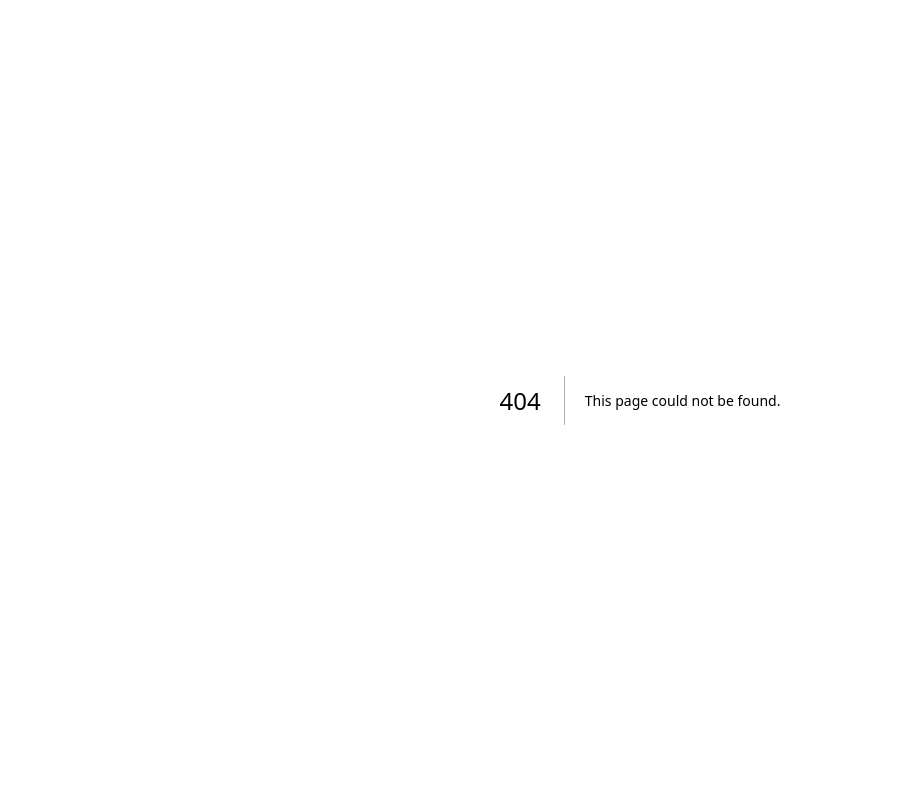
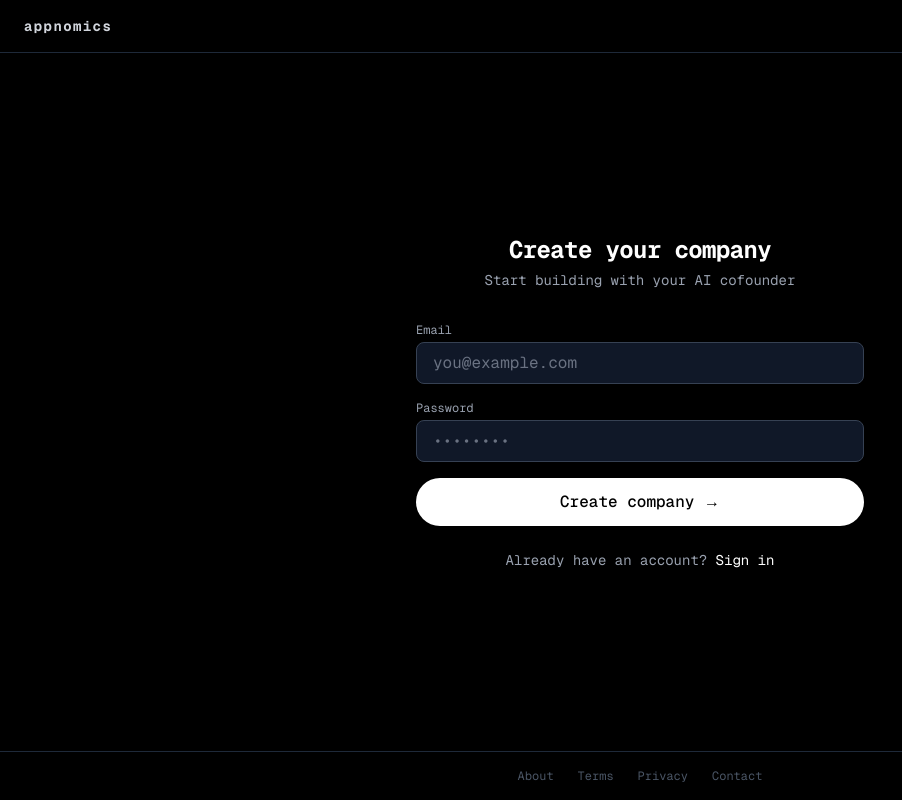
Before and after one commit to rup2701/appnomics-landing, a Next.js app: page /auth in a window 1280 px wide. Before the commit this address had no page. Shown: the whole page, without its empty margins (0-902 px from the left). Built offline with nearby package versions, Linux system fonts and the light colour scheme.

Commit message:
Add authentication page with sign-in and company creation functionality

```diff
--- /dev/null
+++ b/app/auth/page.tsx
@@ -0,0 +1,133 @@
+'use client';
+
+import { useState, useEffect } from 'react';
+import { useRouter, useSearchParams } from 'next/navigation';
+
+export default function AuthPage() {
+  const router = useRouter();
+  const searchParams = useSearchParams();
+  const [idea, setIdea] = useState('');
+  const [email, setEmail] = useState('');
+  const [password, setPassword] = useState('');
+  const [isSignUp, setIsSignUp] = useState(true); // true = create company, false = sign in
+
+  useEffect(() => {
+    const ideaParam = searchParams.get('idea');
+    if (ideaParam) {
+      setIdea(ideaParam);
+    }
+  }, [searchParams]);
+
+  const handleSubmit = (e: React.FormEvent) => {
+    e.preventDefault();
+    // TODO: wire to your backend (Supabase, etc.)
+    console.log({
+      type: isSignUp ? 'create_company' : 'sign_in',
+      email,
+      password,
+      idea, // preserve the idea for onboarding
+    });
+    // Redirect to dashboard or onboarding
+    // router.push('/dashboard');
+  };
+
+  return (
+    <main className="min-h-screen bg-black text-white font-mono flex flex-col">
+      {/* Navbar */}
+      <nav className="flex items-center justify-between px-6 py-4 border-b border-gray-800">
+        <span className="text-sm font-bold tracking-widest text-gray-300">
+          appnomics
+        </span>
+      </nav>
+
+      {/* Auth Container */}
+      <div className="flex-grow flex items-center justify-center px-6 py-12">
+        <div className="w-full max-w-md">
+
+          {/* Header */}
+          <div className="text-center mb-8">
+            <h1 className="text-2xl font-bold tracking-tight">
+              {isSignUp ? 'Create your company' : 'Sign in'}
+            </h1>
+            <p className="text-sm text-gray-400 mt-1">
+              {isSignUp
+                ? 'Start building with your AI cofounder'
+                : 'Welcome back to Appnomics'}
+            </p>
+            {idea && (
+              <div className="mt-2 text-xs text-gray-500 border border-gray-800 rounded-lg px-3 py-2 inline-block">
+                💡 Idea: {idea}
+              </div>
+            )}
+          </div>
+
+          {/* Form */}
+          <form onSubmit={handleSubmit} className="space-y-4">
+            <div>
+              <label className="block text-xs text-gray-400 mb-1">Email</label>
+              <input
+                type="email"
+                value={email}
+                onChange={(e) => setEmail(e.target.value)}
+                placeholder="you@example.com"
+                className="w-full bg-gray-900 border border-gray-700 rounded-lg px-4 py-2 text-gray-200 placeholder-gray-500 focus:outline-none focus:ring-1 focus:ring-gray-500"
+                required
+              />
+            </div>
+            <div>
+              <label className="block text-xs text-gray-400 mb-1">Password</label>
+              <input
+                type="password"
+                value={password}
+                onChange={(e) => setPassword(e.target.value)}
+                placeholder="••••••••"
+                className="w-full bg-gray-900 border border-gray-700 rounded-lg px-4 py-2 text-gray-200 placeholder-gray-500 focus:outline-none focus:ring-1 focus:ring-gray-500"
+                required
+              />
+            </div>
+
+            <button
+              type="submit"
+              className="w-full bg-white text-black rounded-full py-3 font-medium hover:bg-gray-200 transition"
+            >
+              {isSignUp ? 'Create company →' : 'Sign in →'}
+            </button>
+          </form>
+
+          {/* Toggle */}
+          <div className="text-center mt-6 text-sm text-gray-400">
+            {isSignUp ? (
+              <>
+                Already have an account?{' '}
+                <button
+                  onClick={() => setIsSignUp(false)}
+                  className="text-white hover:underline"
+                >
+                  Sign in
+                </button>
+              </>
+            ) : (
+              <>
+                New to Appnomics?{' '}
+                <button
+                  onClick={() => setIsSignUp(true)}
+                  className="text-white hover:underline"
+                >
+                  Create your company
+                </button>
+              </>
+            )}
+          </div>
+        </div>
+      </div>
+
+      {/* Footer */}
+      <footer className="text-xs text-gray-600 flex flex-wrap justify-center gap-6 border-t border-gray-800 py-4 px-6">
+        <a href="#" className="hover:text-gray-400 transition">About</a>
+        <a href="#" className="hover:text-gray-400 transition">Terms</a>
+        <a href="#" className="hover:text-gray-400 transition">Privacy</a>
+        <a href="#" className="hover:text-gray-400 transition">Contact</a>
+      </footer>
+    </main>
+  );
+}
--- a/app/page.tsx
+++ b/app/page.tsx
@@ -2,6 +2,7 @@
 
 import { useState } from 'react';
 import { useRouter } from 'next/navigation';
+import Link from 'next/link';
 
 export default function Home() {
   const [idea, setIdea] = useState('');
@@ -29,7 +30,9 @@ export default function Home() {
           appnomics
         </span>
         <button className="text-sm text-gray-400 hover:text-white border border-gray-700 hover:border-gray-500 rounded-full px-4 py-1.5 transition">
-          Sign in
+          <Link href="/auth">
+            Sign in
+          </Link>
         </button>
       </nav>
 
@@ -91,7 +94,9 @@ export default function Home() {
             </p>
             <div className="mt-6">
               <button className="bg-white text-black px-8 py-3 rounded-full font-medium hover:bg-gray-200 transition">
-                Start building
+                <Link href="/auth">
+                  Start building
+                </Link>
               </button>
             </div>
             <p className="mt-4 text-sm text-gray-500">
```
